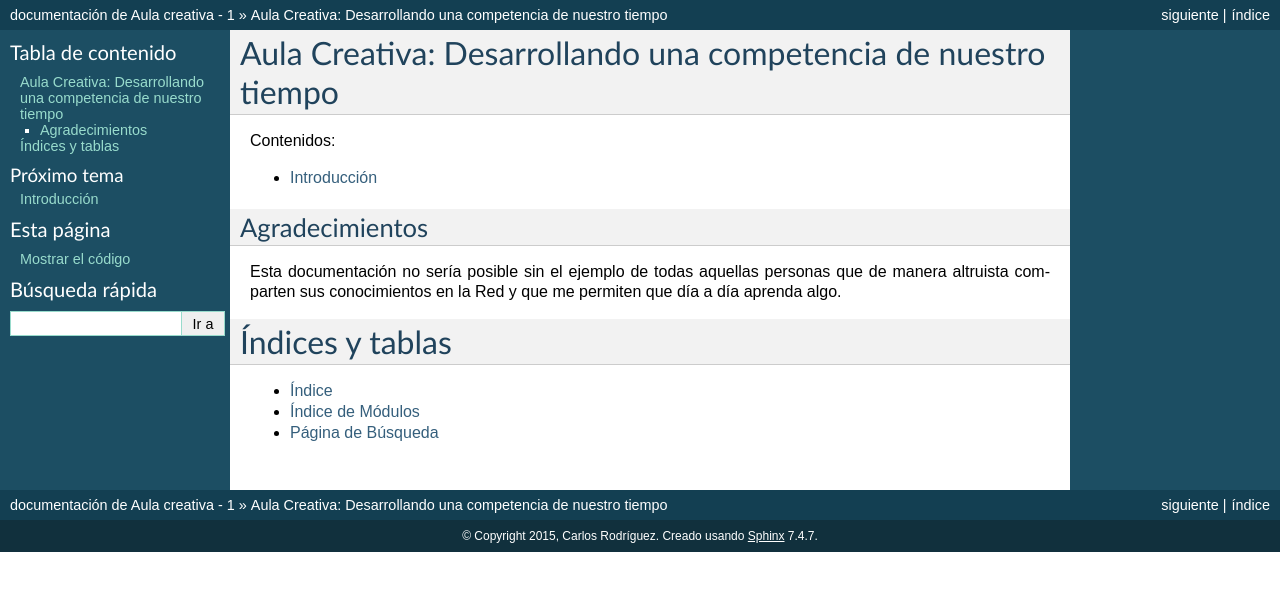
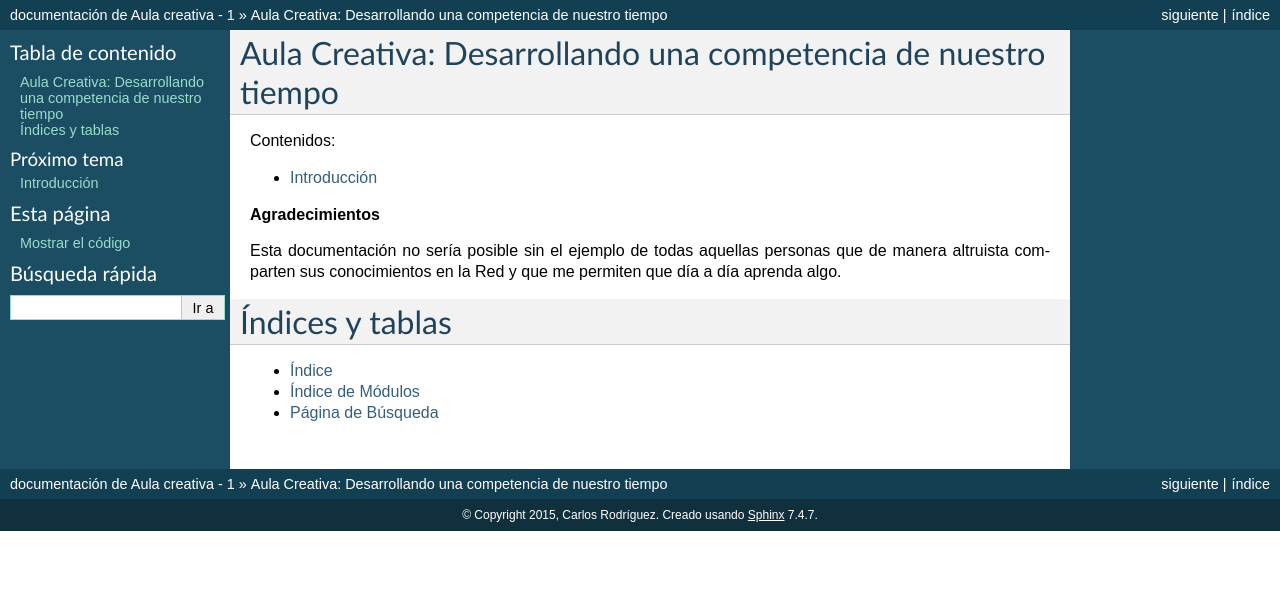
Before and after one commit to es3a10/aula_creativa, a Sphinx documentation site: the page built from docs/index.rst, in a window 1280 px wide. Shown: the top 591 px of the page. Built offline with Sphinx 7.4.7, drawn with Linux system fonts in a browser that asks for light colours.

Commit message:
Update index.rst

```diff
--- a/docs/index.rst
+++ b/docs/index.rst
@@ -12,8 +12,7 @@ Contenidos:
 
    introduccion
 
-Agradecimientos
-_______________
+**Agradecimientos**
 
 Esta documentación no sería posible sin el ejemplo de todas aquellas personas que de manera
 altruista comparten sus conocimientos en la Red y que me permiten que día a día aprenda algo.
```
